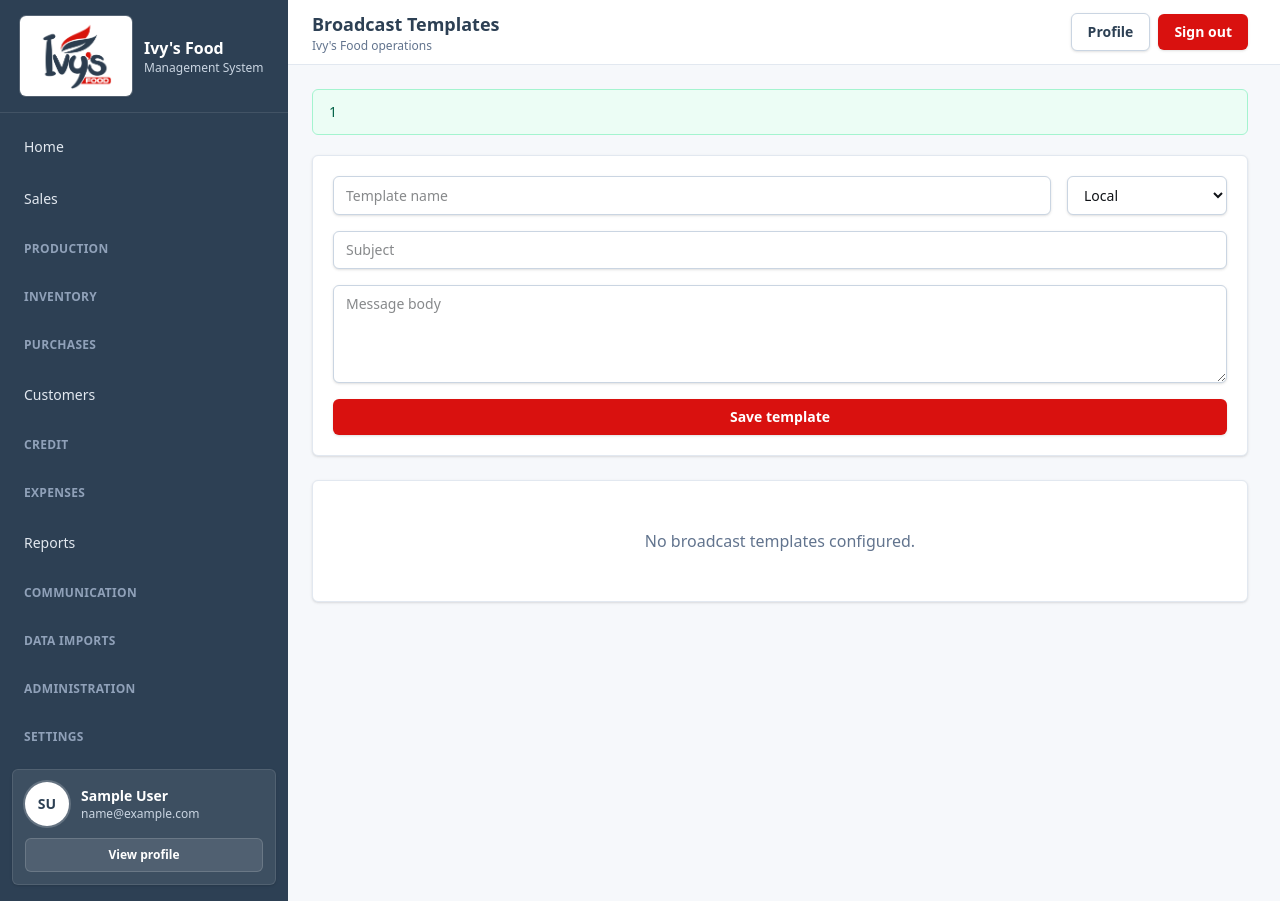
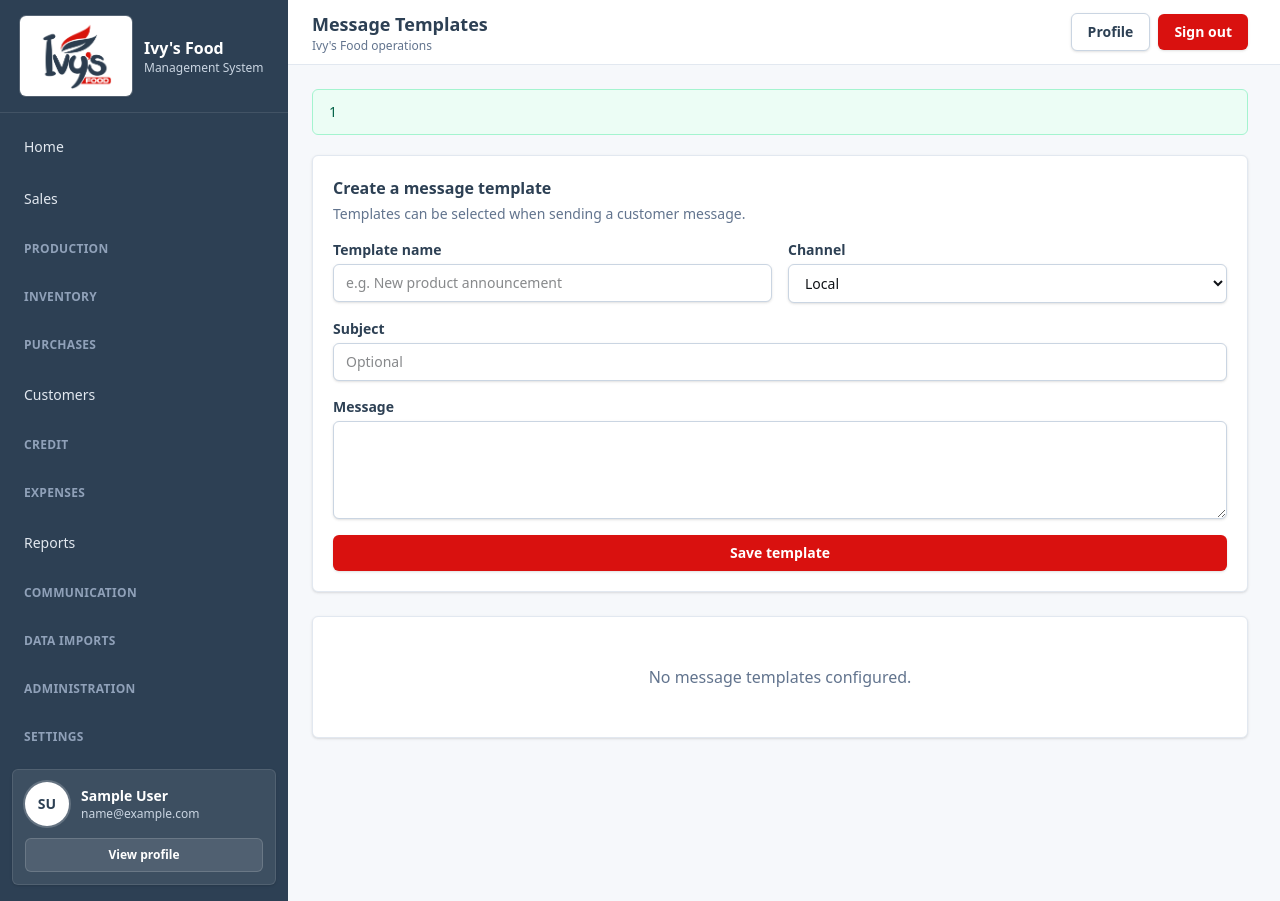
Before and after one commit to Simonzotoo/ivy-s-food, a Laravel app: template resources/views/broadcasts/templates.blade.php in a window 1280 px wide. Run offline with Laravel 12, Linux system fonts and the light colour scheme; the template is opened without the code that fills it, so the values that code supplies are empty; the visitor is signed in with stand-in values (Sample User, id 1); data comes from the database, SQL or seed files in the repository; style sheets or scripts are compiled from the project's sources; parts of the project's set-up code (start-up, migrations or seed data) failed here and were passed over; some libraries are stand-ins or nearby versions.

Commit message:
Add proper field labels to broadcast templates and consent forms
Continuation of the six-group sweep: these two forms relied on
placeholder-only text with no real labels, the same issue already
fixed for reminder templates and expense receipts. Message Templates
now mirrors the reminder-template form layout for consistency; the
consent page's opt-out reason field gained a proper label.

```diff
--- a/resources/views/broadcasts/templates.blade.php
+++ b/resources/views/broadcasts/templates.blade.php
@@ -1,12 +1,32 @@
-<x-layouts.app title="Broadcast Templates">
-    <form method="POST" action="{{ route('broadcasts.templates.store') }}" class="mb-6 grid gap-4 rounded-md border border-slate-200 bg-white p-5 shadow-sm lg:grid-cols-[1fr_160px]">
-        @csrf
-        <input class="form-input mt-0" name="name" placeholder="Template name" required>
-        <select class="form-input mt-0" name="channel" required><option value="local">Local</option><option value="sms">SMS</option><option value="whatsapp">WhatsApp</option></select>
-        <input class="form-input mt-0 lg:col-span-2" name="subject" placeholder="Subject">
-        <textarea class="form-input mt-0 lg:col-span-2" name="body" rows="4" placeholder="Message body" required></textarea>
-        <button class="btn-primary lg:col-span-2" type="submit">Save template</button>
-    </form>
+<x-layouts.app title="Message Templates">
+    <div class="mb-6 rounded-md border border-slate-200 bg-white p-5 shadow-sm">
+        <h2 class="text-base font-bold text-ivy-navy">Create a message template</h2>
+        <p class="mt-1 text-sm text-slate-500">Templates can be selected when sending a customer message.</p>
+        <form method="POST" action="{{ route('broadcasts.templates.store') }}" class="mt-4 grid gap-4 lg:grid-cols-2">
+            @csrf
+            <div>
+                <label class="form-label" for="name">Template name</label>
+                <input class="form-input" id="name" name="name" placeholder="e.g. New product announcement" required>
+            </div>
+            <div>
+                <label class="form-label" for="channel">Channel</label>
+                <select class="form-input" id="channel" name="channel" required>
+                    <option value="local">Local</option>
+                    <option value="sms">SMS</option>
+                    <option value="whatsapp">WhatsApp</option>
+                </select>
+            </div>
+            <div class="lg:col-span-2">
+                <label class="form-label" for="subject">Subject</label>
+                <input class="form-input" id="subject" name="subject" placeholder="Optional">
+            </div>
+            <div class="lg:col-span-2">
+                <label class="form-label" for="body">Message</label>
+                <textarea class="form-input" id="body" name="body" rows="4" required></textarea>
+            </div>
+            <button class="btn-primary lg:col-span-2" type="submit">Save template</button>
+        </form>
+    </div>
     <section class="rounded-md border border-slate-200 bg-white shadow-sm">
         <div class="divide-y divide-slate-100">
             @forelse ($templates as $template)
@@ -16,7 +36,7 @@
                     <p class="mt-2 text-sm text-slate-500">{{ $template->body }}</p>
                 </article>
             @empty
-                <div class="px-5 py-12 text-center text-slate-500">No broadcast templates configured.</div>
+                <div class="px-5 py-12 text-center text-slate-500">No message templates configured.</div>
             @endforelse
         </div>
     </section>
```
Also changed, not shown: resources/views/broadcasts/consent.blade.php (+5 -2 lines).
